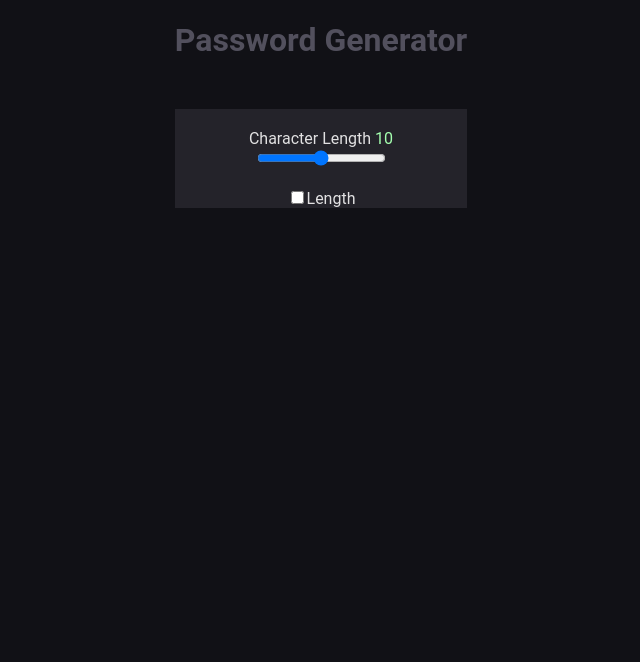
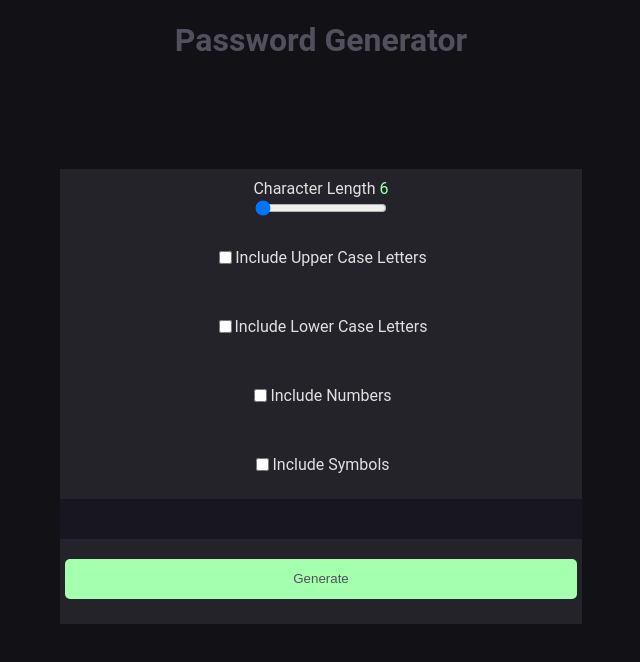
Before and after one commit to dininni8319/angular-password-generator, an Angular app: page / in a window 1280 px wide. Shown: the top 662 px of the page, without its empty margins (319-959 px from the left). Built offline with nearby package versions, Linux system fonts and the light colour scheme.

Commit message:
created function to generate randow password

```diff
--- a/src/app/app.component.html
+++ b/src/app/app.component.html
@@ -1,27 +1,59 @@
 <h1>Password Generator</h1>
-<form class="password__form">
-   <div class="form_control">
-      <label for="length">Character Length <span>10</span></label>
+<br>
+<br>
+<h3><strong>{{ password }}</strong></h3>
+<form class="form" [formGroup]="passwordForm"
+   (ngSubmit)="onSubmit()"
+>
+   <div class="form__control_range">
+      <label for="length">Character Length <span>{{ length }}</span></label>
       <input
         type="range"
         id="length"
         name="length"
-        min="4"
+        min="8"
         max="20"
-        value="4"
-        [(ngModel)]="length"
+        formControlName="length"
       >
    </div>
-   <div class="">
+   <div class="form__control">
      <input
         type="checkbox"
         id="length"
-        name="length"
-        min="4"
-        max="20"
-        value="4"
-        [(ngModel)]="length"
+        name="upper_case"
+        formControlName="upper_case"
      >
-     <label for="length">Length</label>
- </div>
+     <label for="upper_case" class="form__label">include upper case letters</label>
+   </div>
+   <div class="form__control">
+      <input
+         type="checkbox"
+         id="lower_case"
+         name="lower_case"
+         formControlName="lower_case"
+      >
+      <label for="lower_case" class="form__label">include lower case letters</label>
+    </div>
+    <div class="form__control">
+      <input
+         type="checkbox"
+         id="numbers"
+         name="numbers"
+         formControlName="numbers"
+      >
+      <label for="numbers" class="form__label">include numbers</label>
+    </div>
+    <div class="form__control">
+      <input
+         type="checkbox"
+         id="symbols"
+         name="symbols"
+         formControlName="symbols"
+      >
+      <label for="symbols" class="form__label">include symbols</label>
+   </div>
+   <div class="form_password_strenth">
+
+   </div>
+   <button class="form__btn">Generate</button>
 </form>
--- a/src/app/app.component.scss
+++ b/src/app/app.component.scss
@@ -5,22 +5,28 @@ h1 {
   text-align: center;
 }
 
-.password__form {
+.form {
   display: flex;
   flex-direction: column;
   justify-content: center;
   align-items: center;
   margin-top: 50px;
   background-color: $form-background;
-  width: 100%;
+  width: 40vw;
+  padding: 5px;
 }
 
-.form_control {
+.form__control_range {
   display: flex;
   flex-direction: column;
+  margin: 5px 0;
+}
+
+.form__control {
+  display: flex;
   align-items: center;
-  justify-content: center;
-  margin: 20px 0;
+  justify-content: space-between;
+  margin: 5px 0;
 }
 
 label {
@@ -29,3 +35,33 @@ label {
   }
   color: $text-color2;
 }
+
+.form__label {
+  margin: 20px 0;
+  text-transform: capitalize;
+  color: $text-color2;
+}
+
+.form_password_strenth {
+  width: 100%;
+  height: 30px;
+  display: flex;
+  justify-content: space-between;
+  width: 100%;
+  background-color: $primary;
+  padding: 5px;
+}
+
+.form__btn {
+  margin: 20px 0;
+  width: 100%;
+  height: 40px;
+  background-color: $accent-color;
+  color: $text-color;
+  border: none;
+  border-radius: 5px;
+  cursor: pointer;
+  &:hover {
+    background-color: $accent-color;
+  }
+}
--- a/src/app/app.component.ts
+++ b/src/app/app.component.ts
@@ -1,11 +1,52 @@
-import { Component } from '@angular/core';
+import {
+  Component,
+  OnInit
+} from '@angular/core';
+import {
+  FormBuilder,
+  FormGroup,
+  Validators
+} from '@angular/forms'
 
+import { generatePassword } from 'src/functions';
 @Component({
   selector: 'app-root',
   templateUrl: './app.component.html',
   styleUrls: ['./app.component.scss']
 })
-export class AppComponent {
+
+export class AppComponent implements OnInit {
   title = 'Angular Material Starter';
-  length = ''
+  length = 6
+  upper_case = false
+  lower_case = false
+  numbers = false
+  symbols = false
+  password = '';
+  passwordForm!: FormGroup;
+  charset = 'abcdefghijklmnopqrstuvwxyzABCDEFGHIJKLMNOPQRSTUVWXYZ0123456789!@#$%^&*()-_+=<>?'
+
+  constructor(private fb: FormBuilder) {}
+
+  ngOnInit() {
+    this.passwordForm = this.fb.group({
+      length: [this.length, [Validators.required, Validators.min(6)]],
+      upper_case: [this.upper_case],
+      lower_case: [this.lower_case],
+      numbers: [this.numbers],
+      symbols: [this.symbols]
+    });
+
+    this.passwordForm.valueChanges.subscribe(() => {
+      this.length = this.passwordForm.value.length;
+      this.upper_case = this.passwordForm.value.upper_case;
+      this.lower_case = this.passwordForm.value.lower_case;
+      this.numbers = this.passwordForm.value.numbers;
+      this.symbols = this.passwordForm.value.symbols;
+    });
+  }
+
+  onSubmit() {
+   this.password = generatePassword(this.length)
+  }
 }
--- a/src/app/app.module.ts
+++ b/src/app/app.module.ts
@@ -1,6 +1,6 @@
 import { NgModule } from '@angular/core';
 import { BrowserModule } from '@angular/platform-browser';
-import { FormsModule } from '@angular/forms';
+import { FormsModule, ReactiveFormsModule } from '@angular/forms';
 import { AppComponent } from './app.component';
 
 @NgModule({
@@ -9,7 +9,8 @@ import { AppComponent } from './app.component';
   ],
   imports: [
     BrowserModule,
-    FormsModule
+    FormsModule,
+    ReactiveFormsModule
   ],
   providers: [],
   bootstrap: [AppComponent]
--- /dev/null
+++ b/src/functions.ts
@@ -0,0 +1,32 @@
+function getRandomSymbols(sourceString: string) {
+  return sourceString[Math.floor(Math.random() * sourceString.length)]
+}
+
+// create a function that shuffle a password
+export function shufflePassword(password: string) {
+  let passwordArray = password.split('');
+  let shuffledPasswordArray = passwordArray.sort(() => Math.random() - 0.5);
+  let shuffledPassword = shuffledPasswordArray.join('');
+  return shuffledPassword;
+}
+export function generatePassword(lenght: number = 12) {
+  let capitals = "QWERTYUIOPASDFGHJKLZXCVBNM";
+  let small = "qwertyuiopasdfghjklzxcvbnm";
+  let digits = "1234567890";
+  let symbols = "-_=+[]{}!@#$%^&*();:'|\,<.>/?`";
+  let all = capitals + small + digits + symbols;
+
+  let passwordArray: string[] = [];
+
+  passwordArray.push(getRandomSymbols(capitals))
+  passwordArray.push(getRandomSymbols(small))
+  passwordArray.push(getRandomSymbols(digits))
+  passwordArray.push(getRandomSymbols(symbols))
+
+  for (let i = 0; i < lenght - 4 ; i++) {
+    passwordArray =  [...passwordArray,getRandomSymbols(all)];
+  }
+
+  let password = shufflePassword(passwordArray.join(''));
+  return password
+}
--- a/src/styles.scss
+++ b/src/styles.scss
@@ -19,3 +19,10 @@ html,body {
   justify-content: center;
   width: 100vw;
 }
+
+h3 {
+  font-size: 1.5rem;
+  font-weight: 400;
+  margin: 0;
+  color: $text-color
+}
```
